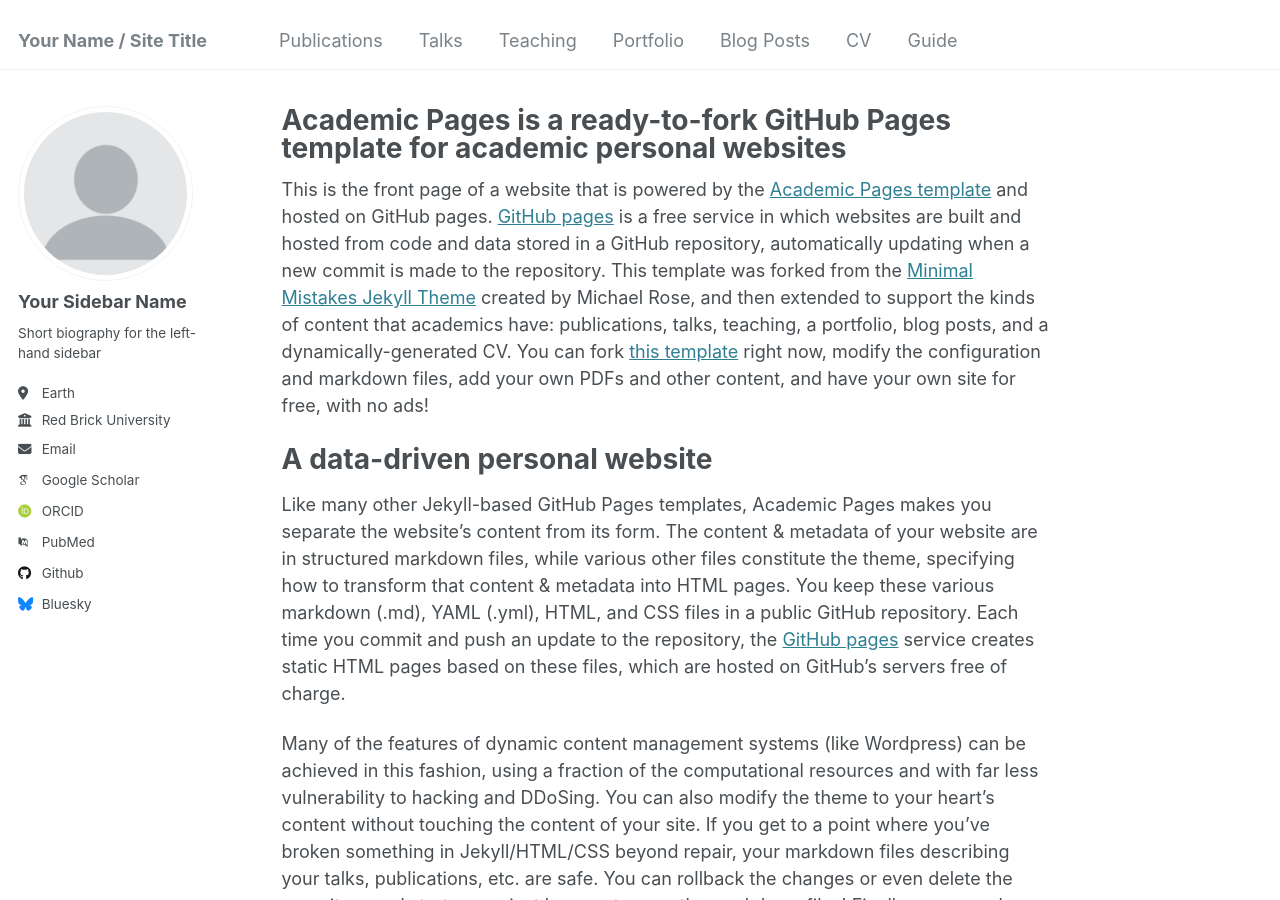
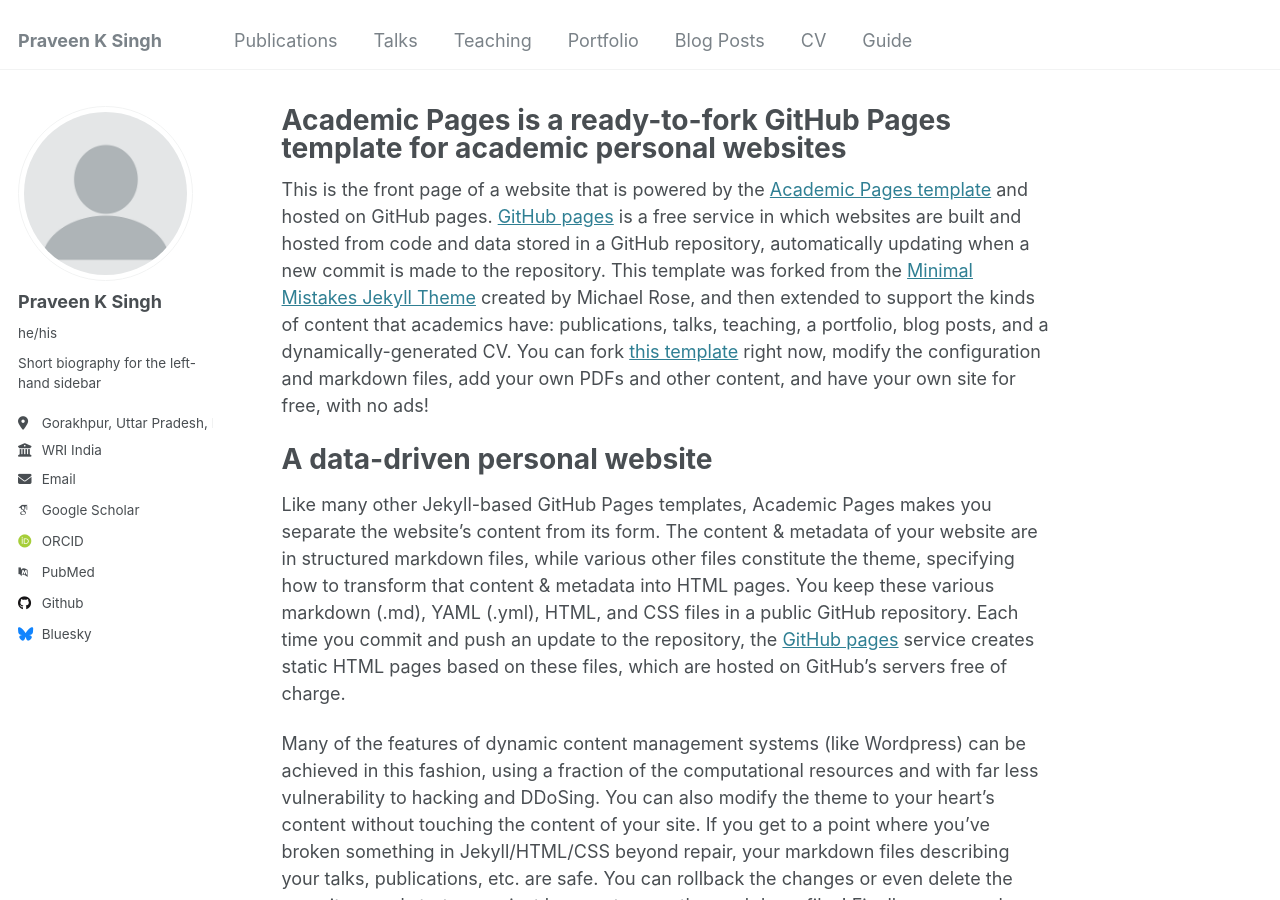
Before and after one commit to singhpraveenk/praveenksingh.github.io, a Jekyll site: the page built from _pages/about.md, in a window 1280 px wide and 900 px high. Built offline with Jekyll 4.4.1, drawn with Linux system fonts in a browser that asks for light colours; some web fonts are replaced.

Commit message:
Update _config.yml

```diff
--- a/_config.yml
+++ b/_config.yml
@@ -8,7 +8,7 @@
 
 # Basic Site Settings
 locale                   : "en-US"
-title                    : "Your Name / Site Title"
+title                    : "Praveen K Singh"
 title_separator          : "-"
 name                     : &name "Your Name"
 description              : &description "personal description"
@@ -22,13 +22,13 @@ repository               : "academicpages/academicpages.github.io"
 author:
   # Biographic information
   avatar           : "profile.png"
-  name             : "Your Sidebar Name"
-  pronouns         : # example: "she/her"
+  name             : "Praveen K Singh"
+  pronouns         : "he/his"
   bio              : "Short biography for the left-hand sidebar"
-  location         : "Earth"
-  employer         : "Red Brick University"
+  location         : "Gorakhpur, Uttar Pradesh, India"
+  employer         : "WRI India"
   uri              : # URL
-  email            : "none@example.org"
+  email            : "praveenglaciology@gmail.com"
 
   # Academic websites
   arxiv            : # URL - Update with the correct link to your profile
```
